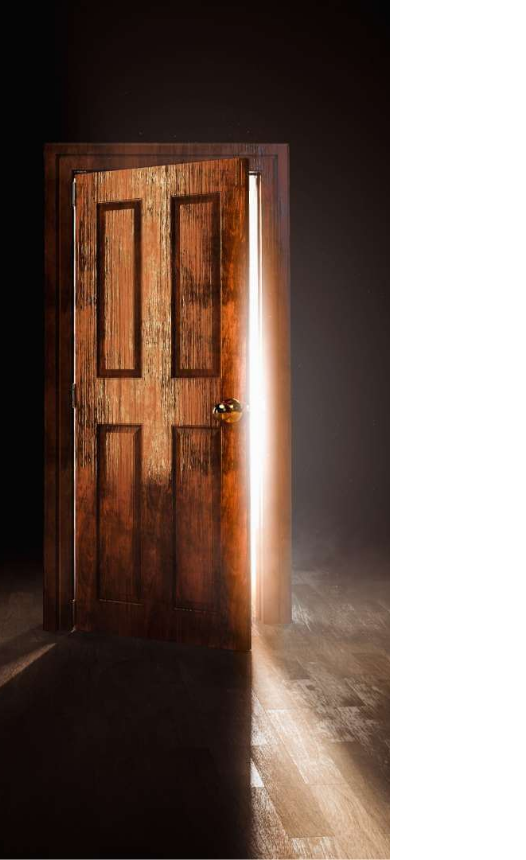
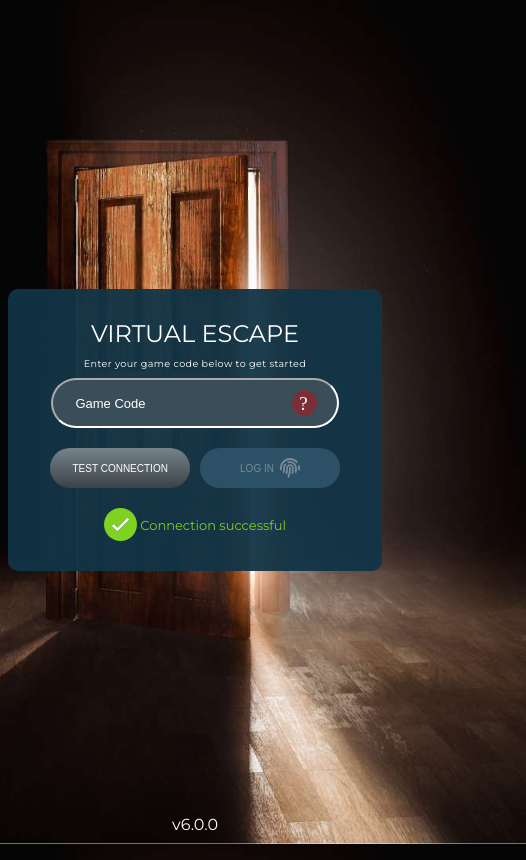
Before and after one commit to zubair-oclouds/-ve-login-screen, a plain HTML site: page index.html in a window 390 px wide. Shown: the whole page, 526 px wide, since content can reach past the window. Drawn offline with nearby package versions, Linux system fonts and the light colour scheme.

Commit message:
Login screen completed

```diff
--- a/index.html
+++ b/index.html
@@ -1,14 +1,57 @@
 <!DOCTYPE html>
 <html lang="en">
-<head>
-    <meta charset="UTF-8">
-    <meta name="viewport" content="width=device-width, initial-scale=1.0">
+  <head>
+    <meta charset="UTF-8" />
+    <meta name="viewport" content="width=device-width, minimum-scale=1.0" />
     <title>Virtual Escape</title>
-    <link rel="stylesheet" href="style.css">
-</head>
-<body>
+    <link rel="stylesheet" href="style.css" />
+    <link
+      rel="stylesheet"
+      href="https://cdnjs.cloudflare.com/ajax/libs/font-awesome/4.7.0/css/font-awesome.min.css"
+    />
+    <link
+      rel="stylesheet"
+      href="https://fonts.googleapis.com/css2?family=Material+Symbols+Outlined:opsz,wght,FILL,GRAD@20..48,100..700,0..1,-50..200"
+    />
+    <link rel="preconnect" href="https://fonts.googleapis.com" />
+    <link rel="preconnect" href="https://fonts.gstatic.com" crossorigin />
+    <link
+      href="https://fonts.googleapis.com/css2?family=Montserrat&display=swap"
+      rel="stylesheet"
+    />
+  </head>
+  <body>
     <div class="container">
+      <p id="title">VIRTUAL ESCAPE</p>
+      <p id="tagline">Enter your game code below to get started</p>
 
+      <!-- <input type="text" placeholder="Game Code" /> -->
+
+      <div class="inp">
+        <input type="text" placeholder="Game Code" />
+        <img src="tooltip.fa2389c4.svg" alt="" class="question-icon">
+          <span class="tooltip-text" id="top"
+            >Your game code is 8 characters long and can be <br />
+            found in the confirmation email. Up to 6 players<br />can use the
+            same game code to log in.</span
+          >
+
+      </div>
+
+      <div class="buttonContainer">
+        <button id="testconnection">TEST CONNECTION</button>
+        <button id="login">
+          LOG IN &nbsp;<img src="fingerprint-solid.svg" alt="" width="20px"></i>
+        </button>
+      </div>
+
+      <div class="connection-check">
+        <img src="check.687f00e1.svg" alt="" />
+        <!-- <span class="material-symbols-outlined tick-icon"> done </span> -->
+        &nbsp;
+        <span>Connection successful</span>
+      </div>
     </div>
-</body>
+    <footer>v6.0.0</footer>
+  </body>
 </html>
--- a/style.css
+++ b/style.css
@@ -1,8 +1,198 @@
 body {
-    background-image: url(background-image.jpg);
-    height: 100%;
-    background-position: 50%;
-    background-repeat: no-repeat;
-    background-size: cover;
-    min-height: 100vh;
+  background-image: url(background-image.jpg);
+  background-size: cover;
+  background-repeat: no-repeat;
+  background-attachment: fixed;
+  background-position: center;
+  /* height: 100%;
+  background-position: 50%;
+  background-repeat: no-repeat;
+  background-size: cover;
+  min-height: 100vh; */
+  display: flex;
+  align-items: center;
+  justify-content: center;
+  font-family: "Montserrat", sans-serif;
+  flex-direction: column;
+  min-height: 100vh;
 }
+
+.container {
+  border-radius: 10px;
+  background-color: rgba(17, 52, 70, 0.95);
+  color: white;
+  display: flex;
+  flex-direction: column;
+  padding: 30px 0;
+  align-items: center;
+  max-width: 800px;
+  width: 100%;
+}
+
+#title {
+  font-size: 3em;
+  font-weight: 500;
+  margin: 0px 0px;
+}
+
+#tagline {
+  font-size: 1.3em;
+  font-weight: 400;
+  letter-spacing: 0.041em;
+}
+
+.inp {
+  background-color: #3a4e5a;
+  padding: 10px 20px;
+  border-radius: 30px;
+  border: 2px solid white;
+  border-style: inset;
+  display: flex;
+  justify-content: space-between;
+  max-width: 65%;
+  width: 100%;
+}
+
+input {
+  background-color: #3a4e5a;
+  border-style: none;
+  font-size: 1em;
+  color: white;
+  width: 100%;
+  &::placeholder {
+    color: white;
+  }
+  &:focus {
+    outline: none;
+  }
+}
+
+.tooltip-text {
+  visibility: hidden;
+  position: absolute;
+  z-index: 1;
+  color: white;
+  font-size: 12px;
+  background-color: red;
+  border-radius: 10px;
+  padding: 10px 15px 10px 15px;
+  margin: -71px 0px 0px 357px;
+  font-family: sans-serif;
+  opacity: 0.77;
+}
+
+.question-icon:hover + .tooltip-text {
+  visibility: visible;
+}
+
+.buttonContainer {
+  display: flex;
+  flex-direction: row;
+  padding: 20px;
+  justify-content: space-between;
+  max-width: 70%;
+  width: 100%;
+}
+
+button {
+  background-image: linear-gradient(#75838b, #3b4246);
+  color: white;
+  padding: 20px 0px;
+  border-radius: 40px;
+  font-size: 15px;
+  border-width: 0px;
+  width: 100%;
+  margin: 0px 5px;
+  transition: all 0.8s;
+  &:active {
+    transform: scale(0.7);
+  }
+  &:first-child {
+    cursor: pointer;
+  }
+  &:last-child {
+    color: #788b96;
+    background-image: linear-gradient(#2c5167, #2c5167);
+    display: flex;
+    align-items: center;
+    justify-content: center;
+  }
+}
+
+.connection-check {
+  color: #7ed321;
+  display: flex;
+  align-items: center;
+}
+
+.tick-icon {
+  padding: 4px;
+  border-radius: 25px;
+  color: white;
+  background-color: #7ed321;
+}
+
+footer {
+  color: white;
+  position: fixed;
+  bottom: 10px;
+}
+
+@media screen and (min-width: 555px) and (max-width: 800px) {
+
+  .buttonContainer {
+    max-width: 80%;
+    width: 100%;
+  }
+  #title {
+    font-size: 2.5em;
+    font-weight: 500;
+    margin: 0px 0px;
+  }
+  #tagline {
+    font-size: 1.1em;
+    font-weight: 400;
+    letter-spacing: 0.041em;
+  }
+  .question-icon:hover + .tooltip-text {
+    visibility: hidden;
+  }
+}
+
+@media screen and (max-width: 554px) {
+  .container {
+    /* max-width: 540px; */
+    width: 100%;
+  }
+  #title {
+    font-size: 1.5em;
+    font-weight: 500;
+    margin: 0px 0px;
+  }
+  #tagline {
+    font-size: 0.6em;
+    font-weight: 400;
+    letter-spacing: 0.041em;
+  }
+
+  .buttonContainer {
+    max-width: 80%;
+    width: 100%;
+  }
+
+  input {
+    font-size: 13px;
+  }
+
+  button {
+    padding: 10px 0px;
+    border-radius: 20px;
+    font-size: 10px;
+  }
+  .connection-check {
+    font-size: 13px;
+  }
+  .question-icon:hover + .tooltip-text {
+    visibility: hidden;
+  }
+}
```
Also changed, not shown: check.687f00e1.svg (added), fingerprint-solid.svg (added), tooltip.fa2389c4.svg (added).
